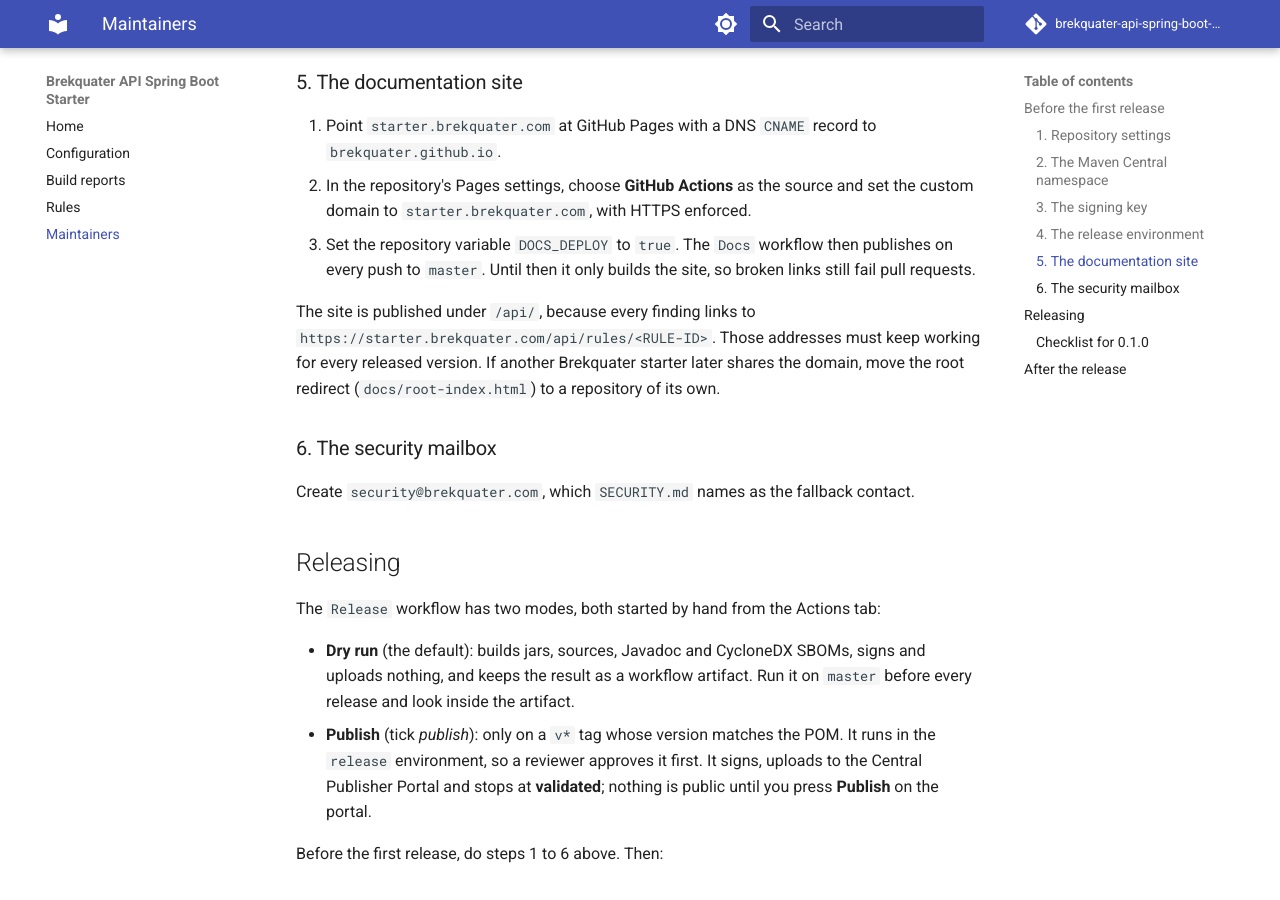
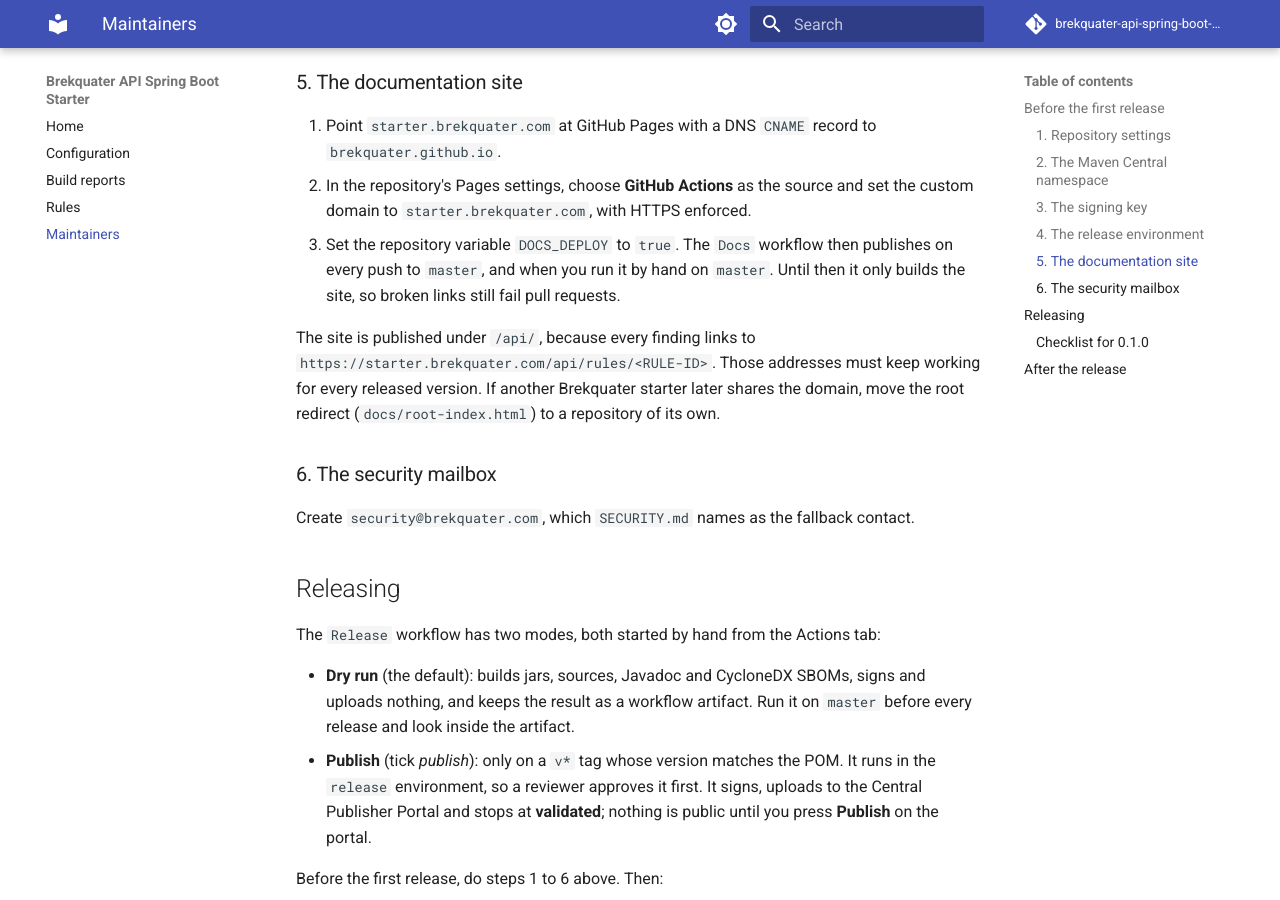
Before and after one commit to brekquater/brekquater-api-spring-boot-starter, an MkDocs documentation site: the page built from docs/MAINTAINERS.md, in a window 1280 px wide and 900 px high, scrolled down 1492 px. Built offline with MkDocs 1.6.1 and Material for MkDocs 9.7.7, drawn with Linux system fonts in a browser that asks for light colours; comment, search, counter and statistics services are not loaded.

Commit message:
ci: let the Docs workflow publish from a manual run on master (#14)

```diff
--- a/docs/MAINTAINERS.md
+++ b/docs/MAINTAINERS.md
@@ -40,7 +40,7 @@ Create a GitHub environment named `release` with required reviewers, and add the
 
 1. Point `starter.brekquater.com` at GitHub Pages with a DNS `CNAME` record to `brekquater.github.io`.
 2. In the repository's Pages settings, choose **GitHub Actions** as the source and set the custom domain to `starter.brekquater.com`, with HTTPS enforced.
-3. Set the repository variable `DOCS_DEPLOY` to `true`. The `Docs` workflow then publishes on every push to `master`. Until then it only builds the site, so broken links still fail pull requests.
+3. Set the repository variable `DOCS_DEPLOY` to `true`. The `Docs` workflow then publishes on every push to `master`, and when you run it by hand on `master`. Until then it only builds the site, so broken links still fail pull requests.
 
 The site is published under `/api/`, because every finding links to `https://starter.brekquater.com/api/rules/<RULE-ID>`. Those addresses must keep working for every released version. If another Brekquater starter later shares the domain, move the root redirect (`docs/root-index.html`) to a repository of its own.
 
```
Also changed, not shown: 1 other file.
